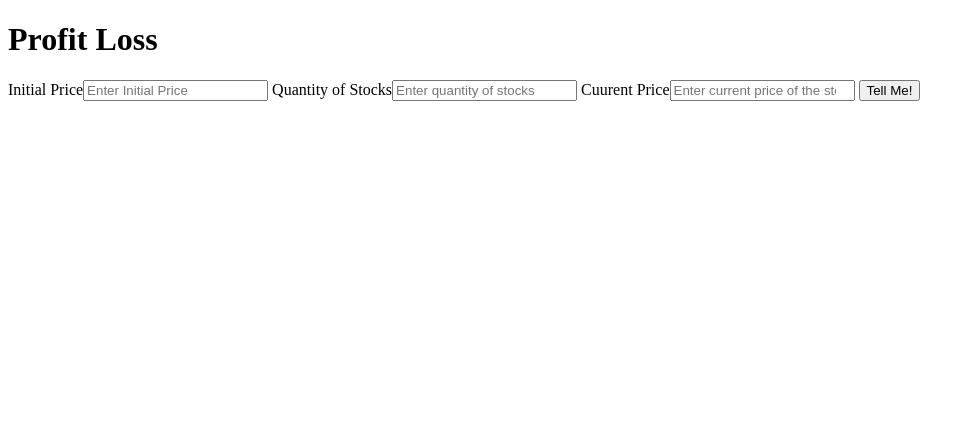
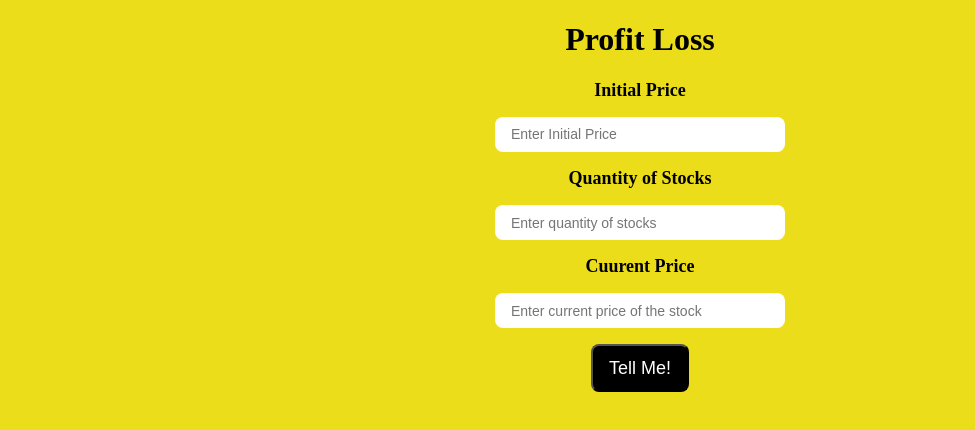
Before and after one commit to OnkarMadli/Profit-loss, a plain HTML site: page index.html in a window 1280 px wide. Shown: the whole page, without its empty margins (0-975 px from the left). Drawn offline with Linux system fonts and the light colour scheme.

Commit message:
Update styles

```diff
--- a/index.html
+++ b/index.html
@@ -4,15 +4,19 @@
     <meta charset="UTF-8">
     <meta http-equiv="X-UA-Compatible" content="IE=edge">
     <meta name="viewport" content="width=device-width, initial-scale=1.0">
+    <link rel="stylesheet" href="style.css"/>
     <title>Stocks: Profit-loss</title>
 </head>
 <body>
     <h1>Profit Loss</h1>
     <main>
-        <label>Initial Price<input type="number" id="initial-price" placeholder="Enter Initial Price"/></label>
-        <label>Quantity of Stocks<input type="number" id="stocks-quantity" placeholder="Enter quantity of stocks"/></label>
-        <label>Cuurent Price<input type="number" id ="current-price" placeholder="Enter current price of the stock"/></label>
-        <button id="submit-btn">Tell Me!</button>
+        <label class="input-label">Initial Price</label>
+        <input type="number" id="initial-price" class="input" placeholder="Enter Initial Price"/>
+        <label class="input-label">Quantity of Stocks</label>
+        <input type="number" id="stocks-quantity" class="input" placeholder="Enter quantity of stocks"/>
+        <label class="input-label">Cuurent Price</label>
+        <input type="number" id ="current-price" class="input" placeholder="Enter current price of the stock"/>
+        <button class="btns" id="submit-btn">Tell Me!</button>
         <div id="output-box"></div>
         <script src="script.js"></script>
     </main>
--- a/script.js
+++ b/script.js
@@ -3,21 +3,27 @@ const stocksQuantity = document.querySelector("#stocks-quantity");
 const currPrice = document.querySelector("#current-price");
 const submitBtn = document.querySelector("#submit-btn");
 const outputBox = document.querySelector("#output-box");
-
+const body = document.querySelector("body")
 
 function showOutput(message){
     outputBox.innerText = message;
 }
 
 function calculateProfitLoss(initial, quantity, current){
+    console.log(initial);
+    console.log(current);
     if(initial > current){
         const loss = initial-current;
         const lossPercent = ((loss/initial)*100).toFixed(2);
-        showOutput("The loss is ${loss} and its percent is ${lossPercent}");
+        showOutput(`The loss is ${loss} and its percent is ${lossPercent}%`);
+        body.style.transition = "background-color 4s ease-out";
+        body.style.backgroundColor = "red";
     } else if(initial < current){
         const profit = current-initial;
         const profitPercent = ((profit/initial)*100).toFixed(2);
-        showOutput("The loss is ${profit} and its percent is ${profitPercent}");
+        showOutput(`The profit is ${profit} and its percent is ${profitPercent}%`);
+        body.style.transition = "background-color 4s ease-out";
+        body.style.backgroundColor = "green";
     } else {
 
     }
--- a/style.css
+++ b/style.css
@@ -1,3 +1,38 @@
 body {
   text-align: center;
+  background-color: rgb(235, 221, 26);
 }
+
+.input-label {
+  display: block;
+  font-size: large;
+  font-weight: 600;
+}
+
+.input {
+  font-size: 14px;
+  outline: #fff;
+  padding: 0.6rem 1rem;
+  margin: 1rem;
+  border: 2px solid var(--primary-color);
+  border-radius: 0.5rem;
+  width: 100%;
+  max-width: 258px;
+}
+
+.btns {
+  background-color: black;
+  color: white;
+  padding: 0.7rem 1rem;
+  border-color: black;
+  border-radius: 0.5rem;
+  font-size: large;
+  cursor: pointer;
+  margin: auto;
+  display: block;
+}
+#output-box {
+  display: block;
+  font-size: larger;
+  margin: 1rem 0 0;
+}
```
